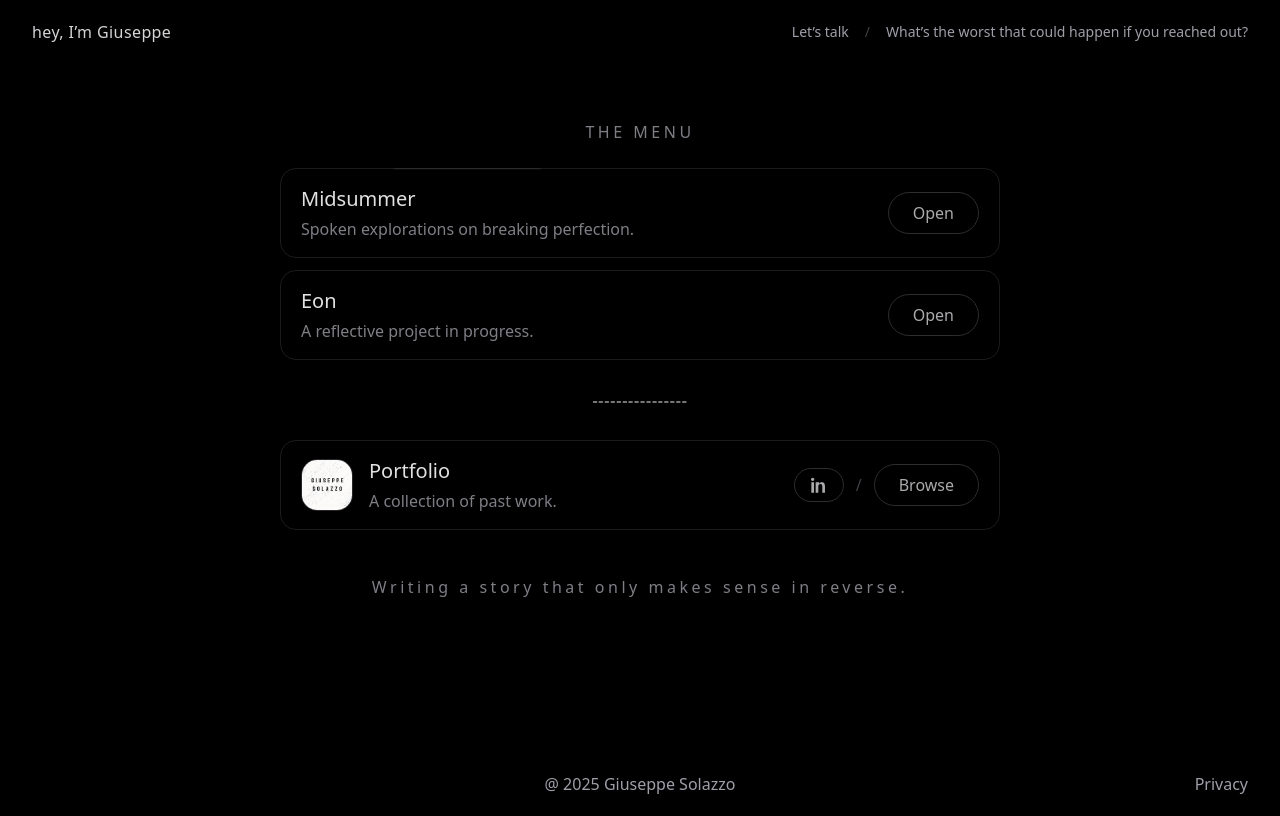
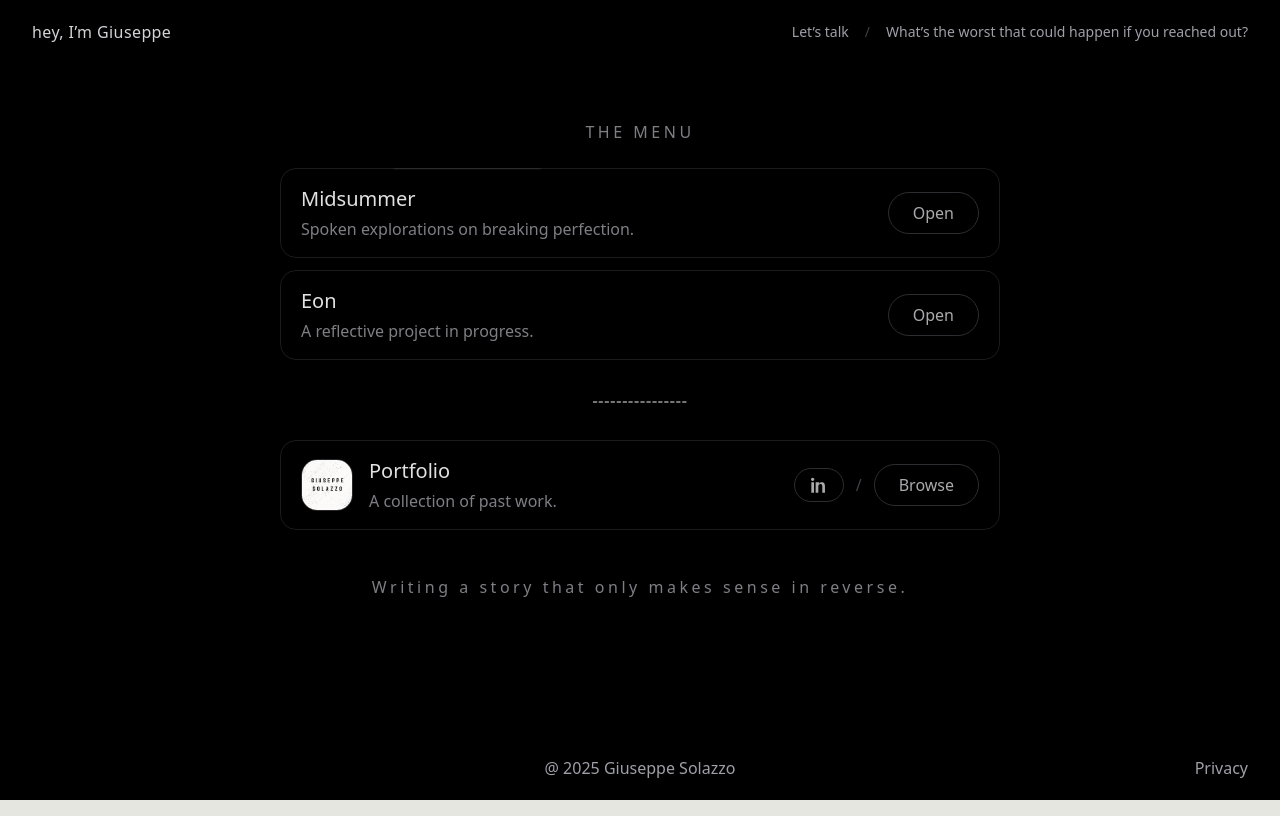
Before and after one commit to giosolazzo/personal-site, a Next.js app: page / in a window 1280 px wide. Built offline with nearby package versions, Linux system fonts and the light colour scheme.

Commit message:
Fix full-height bg on layout and home

```diff
--- a/src/app/layout.tsx
+++ b/src/app/layout.tsx
@@ -30,10 +30,20 @@ export const metadata: Metadata = {
 export default function RootLayout({ children }: { children: React.ReactNode }) {
   return (
     <html lang="en">
-      <body className={`${geistSans.variable} ${geistMono.variable} antialiased bg-black text-zinc-100`}>
-        <SiteHeader />
-        {children}
-        <SiteFooter />
+      <body
+        className={`${geistSans.variable} ${geistMono.variable} antialiased bg-black text-zinc-100`}
+      >
+        {/* Full-height column: header top, footer bottom */}
+        <div className="min-h-dvh flex flex-col">
+          <SiteHeader />
+
+          {/* This is the key: page content expands and pushes footer down */}
+          <main className="flex-1 bg-black">{children}</main>
+
+
+          <SiteFooter />
+        </div>
+
         <Analytics />
         <SpeedInsights />
       </body>
--- a/src/app/page.tsx
+++ b/src/app/page.tsx
@@ -144,7 +144,7 @@ export default function Home() {
   }, [reduced]);
 
   return (
-    <main className="bg-black text-zinc-100">
+  <main className="bg-black text-zinc-100 h-full">
       <style>{`
         /* Smoggy palette on black */
         .smog-strong { color: rgba(244,244,245,0.92); }
@@ -199,7 +199,7 @@ export default function Home() {
         className={[
           "mx-auto max-w-3xl",
           "px-4 sm:px-6", // better on iPhone
-          "min-h-[calc(100svh-var(--hdr)-var(--ftr))]",
+          "h-full",
           "flex flex-col",
         ].join(" ")}
       >
```
